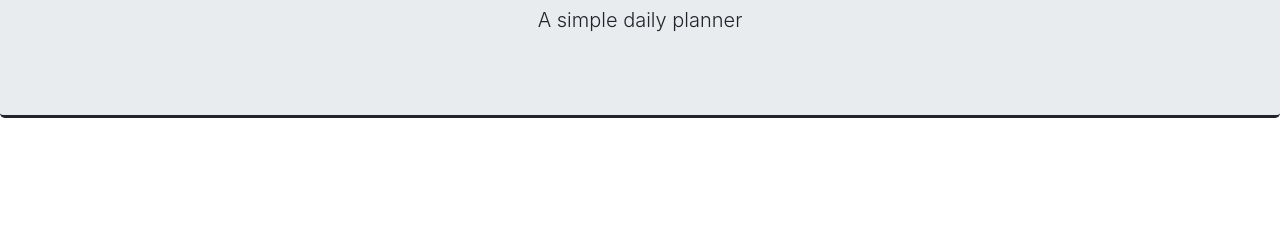
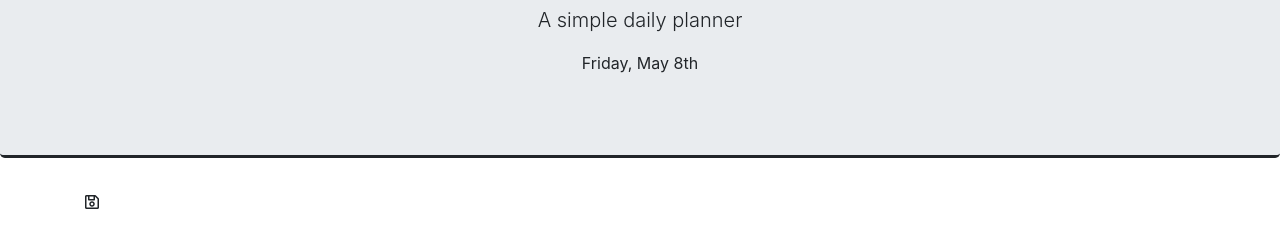
Before and after one commit to TheeLucyfer/Daily-Planner, a plain HTML site: page index.html in a window 1280 px wide. Shown: the part 134-382 px from the top of the page. Drawn offline with nearby package versions, Linux system fonts and the light colour scheme.

Commit message:
The date works, and I now have a save icon to play around with

```diff
--- a/index.html
+++ b/index.html
@@ -6,6 +6,7 @@
     <title>Daily Planner</title>
     <link rel="stylesheet" href="https://stackpath.bootstrapcdn.com/bootstrap/4.3.1/css/bootstrap.min.css" integrity="sha384-ggOyR0iXCbMQv3Xipma34MD+dH/1fQ784/j6cY/iJTQUOhcWr7x9JvoRxT2MZw1T" crossorigin="anonymous">
     <link rel="stylesheet" href="style.css">
+    <link rel="stylesheet" href="https://use.fontawesome.com/releases/v5.8.1/css/all.css" integrity="sha384-50oBUHEmvpQ+1lW4y57PTFmhCaXp0ML5d60M1M7uH2+nqUivzIebhndOJK28anvf" crossorigin="anonymous"/>
     <script src="https://code.jquery.com/jquery-3.5.1.js" integrity="sha256-QWo7LDvxbWT2tbbQ97B53yJnYU3WhH/C8ycbRAkjPDc=" crossorigin="anonymous"></script>
 </head>
 <body>
@@ -15,7 +16,7 @@
         <p class="center currentDate"></p>
       </div>
       <div class="container">
-
+        <i class="far fa-save"></i>
       </div>
 </body>
 <script src="moment.js"></script>
--- a/script.js
+++ b/script.js
@@ -1,5 +1,7 @@
 $(document).ready(function(){
     console.log("dafuck")
+    $(".currentDate").text(moment().format("dddd, MMMM Do"));
+
 
 
 
```
